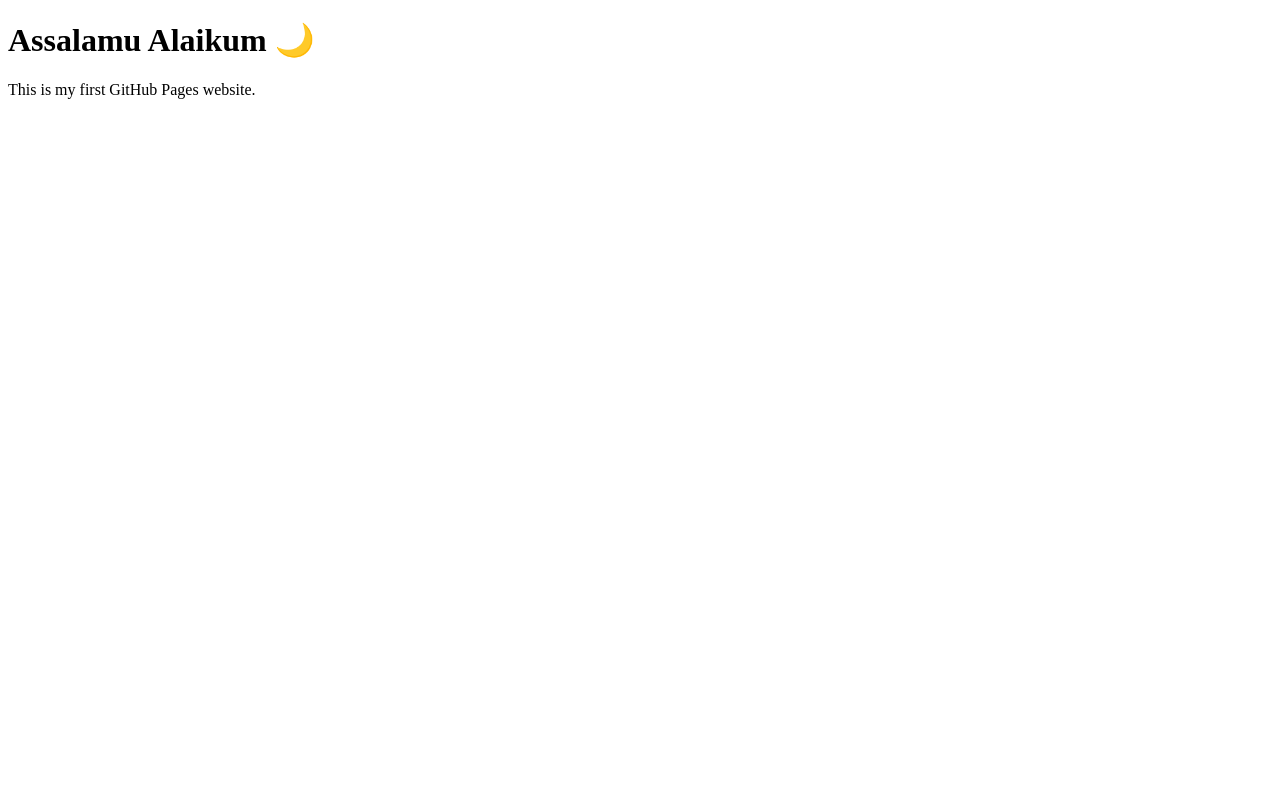
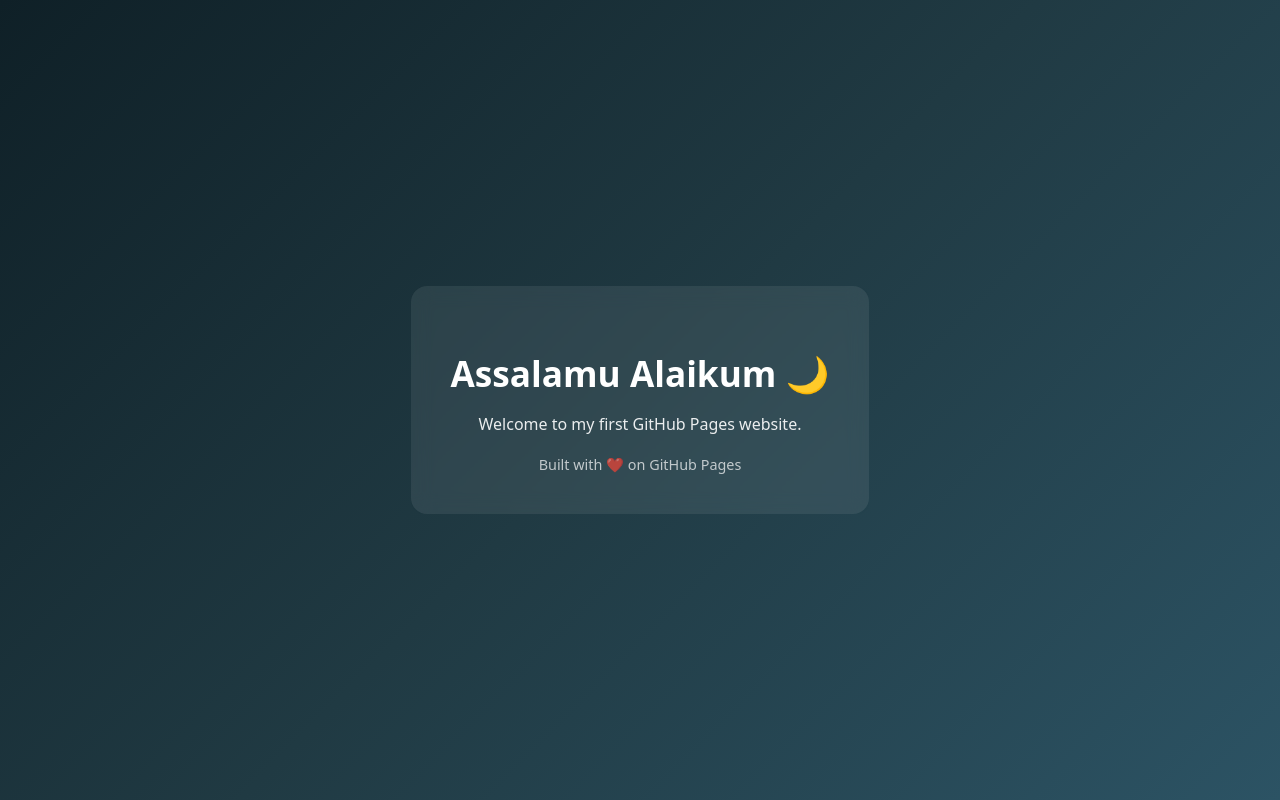
Before and after one commit to Shadow-shn/Shadow-shn.github.io, a plain HTML site: page index.html in a window 1280 px wide. Drawn offline with Linux system fonts and the light colour scheme.

Commit message:
Update index.html

```diff
--- a/index.html
+++ b/index.html
@@ -1,10 +1,47 @@
 <!DOCTYPE html>
-<html>
+<html lang="en">
 <head>
-  <title>My First Website</title>
+  <meta charset="UTF-8" />
+  <title>Shadow-shn | Home</title>
+  <meta name="viewport" content="width=device-width, initial-scale=1.0">
+  <style>
+    body{
+      margin:0;
+      font-family: system-ui, -apple-system, BlinkMacSystemFont;
+      background: linear-gradient(135deg,#0f2027,#203a43,#2c5364);
+      color:#fff;
+      display:flex;
+      justify-content:center;
+      align-items:center;
+      height:100vh;
+      text-align:center;
+    }
+    .card{
+      background: rgba(255,255,255,0.08);
+      padding:40px;
+      border-radius:16px;
+      backdrop-filter: blur(10px);
+      max-width:420px;
+    }
+    h1{
+      font-size:2.2rem;
+      margin-bottom:10px;
+    }
+    p{
+      opacity:.9;
+    }
+    .tag{
+      margin-top:20px;
+      font-size:.9rem;
+      opacity:.7;
+    }
+  </style>
 </head>
 <body>
-  <h1>Assalamu Alaikum 🌙</h1>
-  <p>This is my first GitHub Pages website.</p>
+  <div class="card">
+    <h1>Assalamu Alaikum 🌙</h1>
+    <p>Welcome to my first GitHub Pages website.</p>
+    <div class="tag">Built with ❤️ on GitHub Pages</div>
+  </div>
 </body>
 </html>
```
